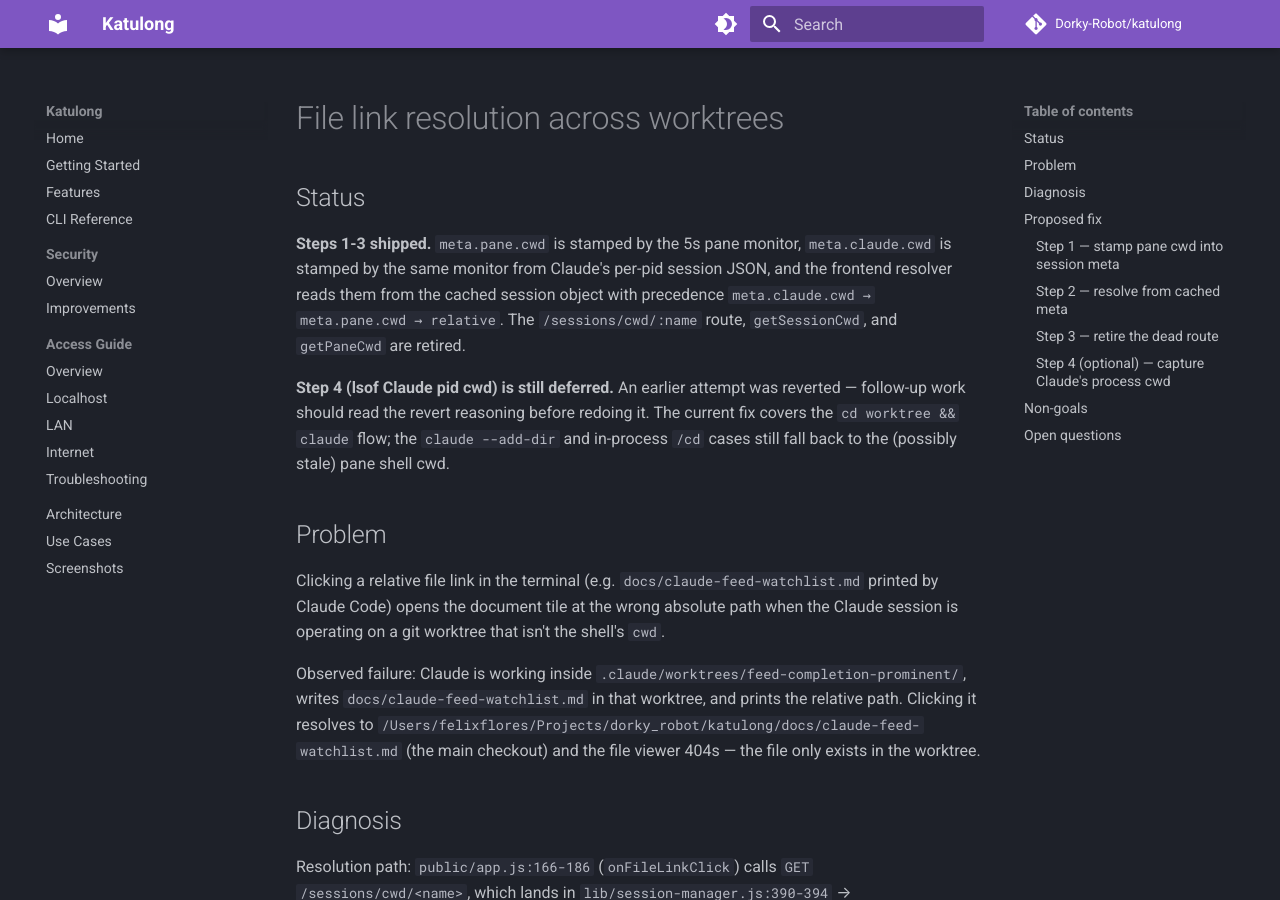
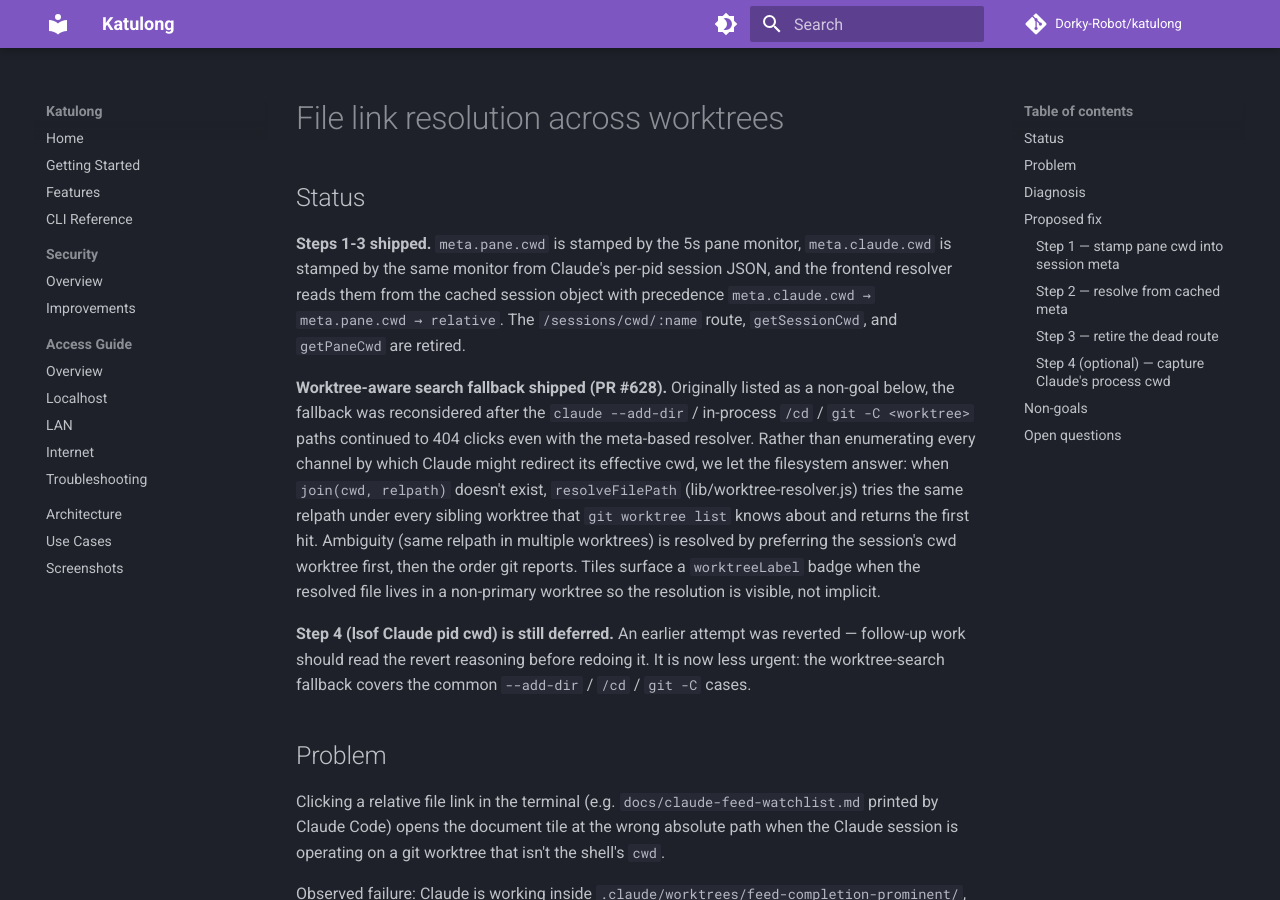
Before and after one commit to Dorky-Robot/katulong, an MkDocs documentation site: the page built from docs/file-link-worktree-resolution.md, in a window 1280 px wide and 900 px high. Built offline with MkDocs 1.6.1 and Material for MkDocs 9.7.7, drawn with Linux system fonts in a browser that asks for light colours; comment, search, counter and statistics services are not loaded; some of the changed text lies outside the part shown.

Commit message:
fix(tiles): address PR #628 review notes
- Route: match the frontend's segment-level `..` check so filenames
  like `v2..0.md` aren't 400-rejected (correctness-reviewer note).
  Also align the missing-param error with sibling routes'
  "Missing <noun>" phrasing.
- Extract `createWorktreeBadge` into `public/lib/tiles/tile-badge.js`
  so document-tile and image-tile stop duplicating the same six-line
  DOM construction (code-quality-reviewer note).
- Drop `worktreeLabel` from `document-tile.js` serialize() output.
  The label is a derived display hint; persisting it produces a
  stale badge if the worktree is later deleted (architecture- and
  vision-reviewer notes). The per-tile serialize() is dead code in
  practice — tile-host's generic serialize() is what actually
  persists — but trimming it here keeps the intent declarative.
- Update `docs/file-link-worktree-resolution.md` to reflect the
  reversal of the "no worktree-aware search fallback" non-goal, so
  future contributors don't re-litigate the decision.

```diff
--- a/docs/file-link-worktree-resolution.md
+++ b/docs/file-link-worktree-resolution.md
@@ -9,11 +9,24 @@ session object with precedence `meta.claude.cwd → meta.pane.cwd →
 relative`. The `/sessions/cwd/:name` route, `getSessionCwd`, and
 `getPaneCwd` are retired.
 
+**Worktree-aware search fallback shipped (PR #628).** Originally listed
+as a non-goal below, the fallback was reconsidered after the
+`claude --add-dir` / in-process `/cd` / `git -C <worktree>` paths
+continued to 404 clicks even with the meta-based resolver. Rather than
+enumerating every channel by which Claude might redirect its effective
+cwd, we let the filesystem answer: when `join(cwd, relpath)` doesn't
+exist, `resolveFilePath` (lib/worktree-resolver.js) tries the same
+relpath under every sibling worktree that `git worktree list` knows
+about and returns the first hit. Ambiguity (same relpath in multiple
+worktrees) is resolved by preferring the session's cwd worktree first,
+then the order git reports. Tiles surface a `worktreeLabel` badge when
+the resolved file lives in a non-primary worktree so the resolution is
+visible, not implicit.
+
 **Step 4 (lsof Claude pid cwd) is still deferred.** An earlier attempt
 was reverted — follow-up work should read the revert reasoning before
-redoing it. The current fix covers the `cd worktree && claude` flow;
-the `claude --add-dir` and in-process `/cd` cases still fall back to
-the (possibly stale) pane shell cwd.
+redoing it. It is now less urgent: the worktree-search fallback covers
+the common `--add-dir` / `/cd` / `git -C` cases.
 
 ## Problem
 
@@ -115,12 +128,12 @@ worktree).
 - **No reactive OSC 7 parser.** 5s polling is fine for this UX; a file link
   click that follows a `cd` within 5s is rare and self-corrects on the next
   tick.
-- **No worktree-aware search fallback.** "If the file 404s, search sibling
-  worktrees" is tempting but ambiguous when the same path exists in several
-  worktrees. Prefer explicit state over heuristics.
 - **No client-side project root override UI.** If the meta-based resolution
   still misses, the user can always click the absolute path Claude prints in
   parallel — no need for a dedicated selector.
+
+(The former "No worktree-aware search fallback" non-goal has been
+superseded — see the Status section and PR #628.)
 
 ## Open questions
 
```
Also changed, not shown: 4 other files.
